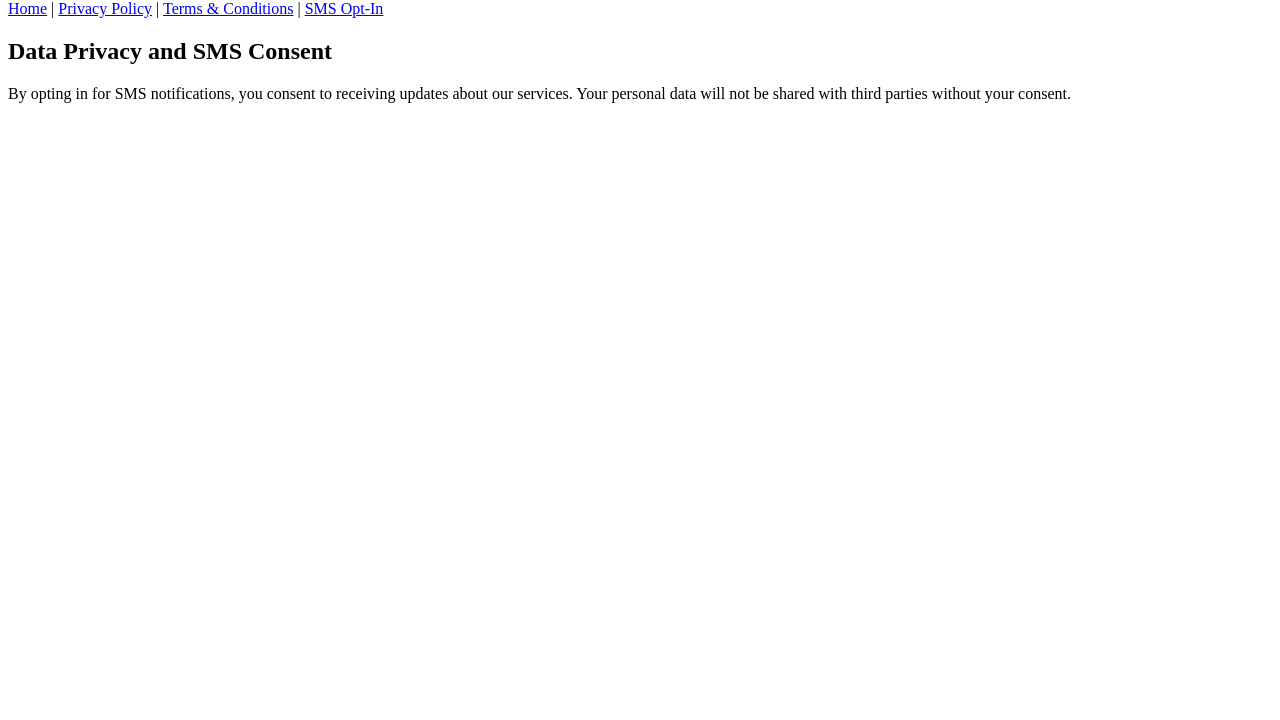
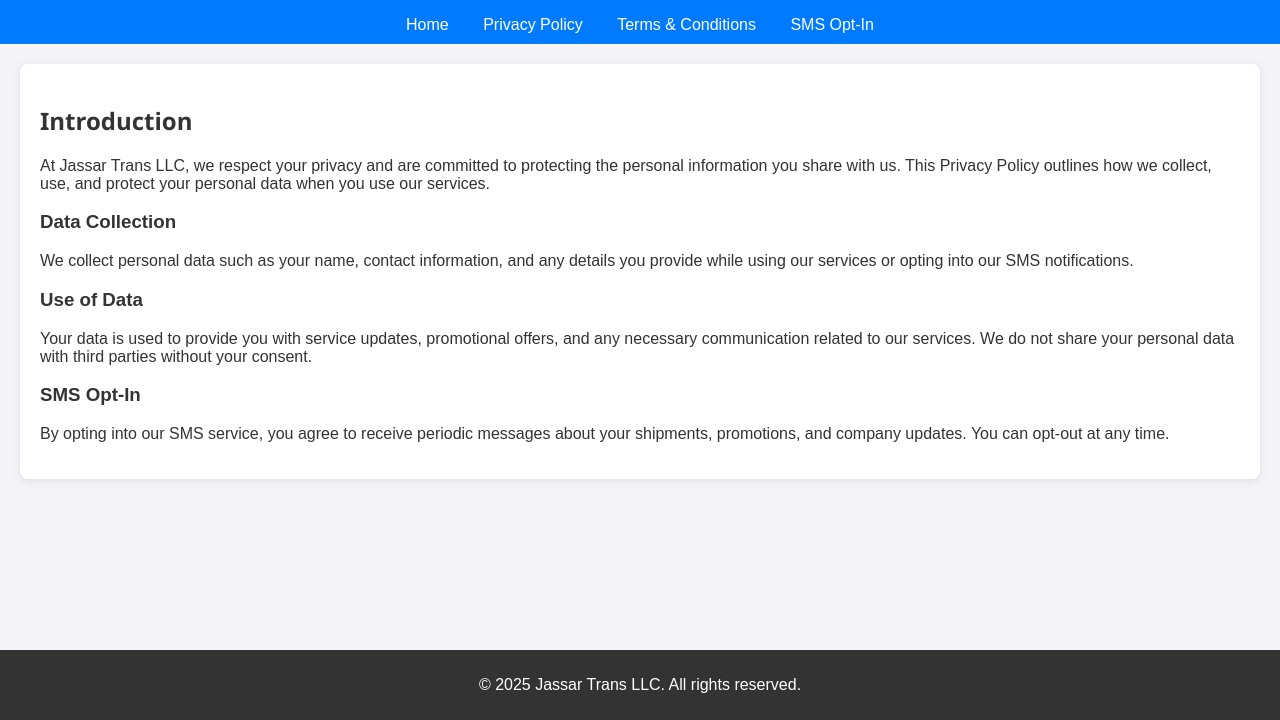
Before and after one commit to JassarTransLLC/jassar-trans-llc-website, a plain HTML site: page privacy-policy.html in a window 1280 px wide. Shown: the part 80-800 px from the top of the page. Drawn offline with Linux system fonts and the light colour scheme.

Commit message:
Update privacy-policy.html

```diff
--- a/privacy-policy.html
+++ b/privacy-policy.html
@@ -4,21 +4,35 @@
     <meta charset="UTF-8">
     <meta name="viewport" content="width=device-width, initial-scale=1.0">
     <title>Privacy Policy - Jassar Trans LLC</title>
+    <link rel="stylesheet" href="style.css">
 </head>
 <body>
     <header>
         <h1>Privacy Policy</h1>
         <nav>
-            <a href="index.html">Home</a> |
-            <a href="privacy-policy.html">Privacy Policy</a> |
-            <a href="terms-and-conditions.html">Terms & Conditions</a> |
+            <a href="index.html">Home</a>
+            <a href="privacy-policy.html">Privacy Policy</a>
+            <a href="terms-and-conditions.html">Terms & Conditions</a>
             <a href="sms-opt-in.html">SMS Opt-In</a>
         </nav>
     </header>
 
     <section>
-        <h2>Data Privacy and SMS Consent</h2>
-        <p>By opting in for SMS notifications, you consent to receiving updates about our services. Your personal data will not be shared with third parties without your consent.</p>
+        <h2>Introduction</h2>
+        <p>At Jassar Trans LLC, we respect your privacy and are committed to protecting the personal information you share with us. This Privacy Policy outlines how we collect, use, and protect your personal data when you use our services.</p>
+
+        <h3>Data Collection</h3>
+        <p>We collect personal data such as your name, contact information, and any details you provide while using our services or opting into our SMS notifications.</p>
+
+        <h3>Use of Data</h3>
+        <p>Your data is used to provide you with service updates, promotional offers, and any necessary communication related to our services. We do not share your personal data with third parties without your consent.</p>
+
+        <h3>SMS Opt-In</h3>
+        <p>By opting into our SMS service, you agree to receive periodic messages about your shipments, promotions, and company updates. You can opt-out at any time.</p>
     </section>
+
+    <footer>
+        <p>&copy; 2025 Jassar Trans LLC. All rights reserved.</p>
+    </footer>
 </body>
 </html>
```
